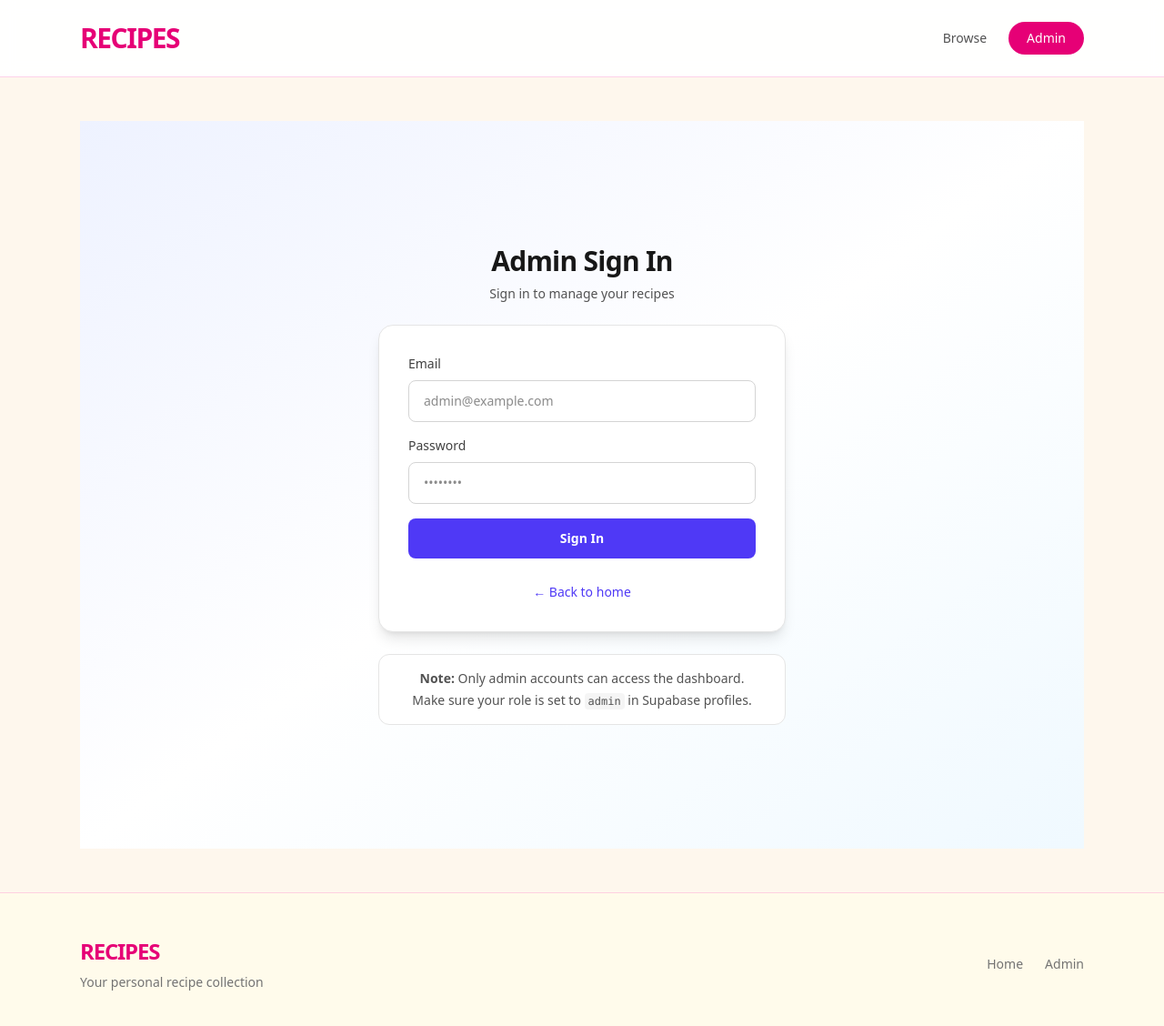
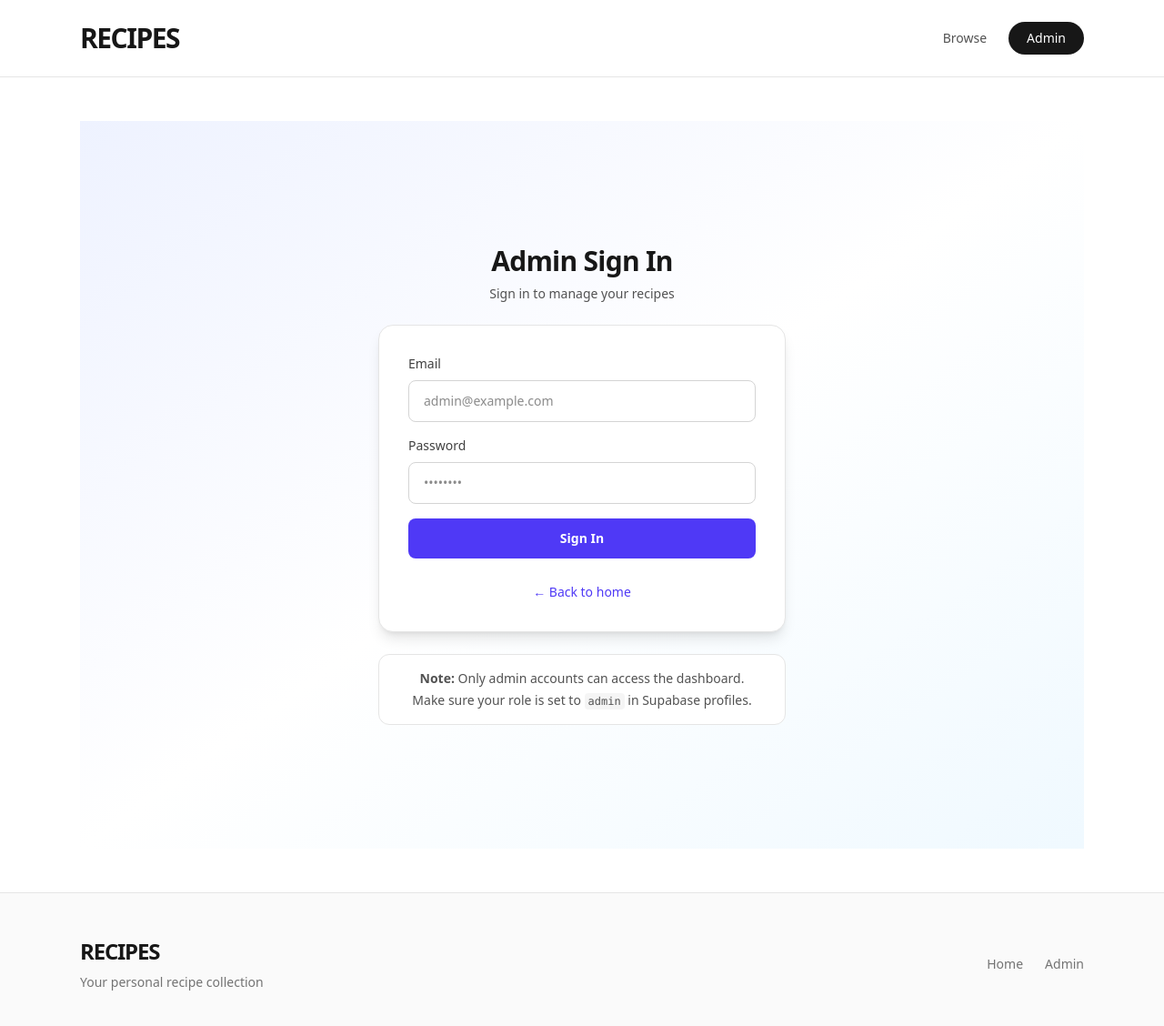
Before and after one commit to ktaylor211091-max/Recipe-website, a Next.js app: page /admin in a window 1280 px wide. Shown: the top 1128 px of the page at 91% size. Built offline with nearby package versions, Linux system fonts and the light colour scheme; no server answers.

Commit message:
Revert to clean black and white minimalist design

```diff
--- a/src/app/RecipeListClient.tsx
+++ b/src/app/RecipeListClient.tsx
@@ -98,10 +98,10 @@ export function RecipeListClient({
           {categories.map((cat) => (
             <div key={cat}>
               <div className="mb-8 text-center">
-                <h3 className="text-4xl font-bold tracking-tighter text-pink-600 mb-2">
+                <h3 className="text-4xl font-bold tracking-tighter text-neutral-900 mb-2">
                   {cat.toUpperCase()}
                 </h3>
-                <p className="text-sm text-neutral-600">
+                <p className="text-sm text-neutral-500">
                   {byCategory[cat].length} {byCategory[cat].length === 1 ? "recipe" : "recipes"}
                 </p>
               </div>
@@ -118,7 +118,7 @@ export function RecipeListClient({
                       href={`/recipes/${r.slug}`}
                       className="group block"
                     >
-                      <div className="overflow-hidden bg-pink-100/50 mb-4 aspect-[4/3] rounded-lg border-2 border-transparent group-hover:border-purple-400 transition-colors duration-300">
+                      <div className="overflow-hidden bg-neutral-100 mb-4 aspect-[4/3] rounded-lg">
                         {imageUrl ? (
                           <img
                             src={imageUrl}
@@ -143,14 +143,14 @@ export function RecipeListClient({
                           </p>
                         )}
 
-                        <div className="flex flex-wrap items-center gap-3 text-xs font-medium text-neutral-600">
+                        <div className="flex flex-wrap items-center gap-3 text-xs font-medium text-neutral-500">
                           {totalTime > 0 && (
                             <span>{totalTime} MIN</span>
                           )}
                           {r.servings && (
                             <span>· {r.servings} SERVINGS</span>
                           )}
-                          <span className="ml-auto text-pink-500 transition-all group-hover:translate-x-1 group-hover:text-purple-600">→</span>
+                          <span className="ml-auto text-neutral-400">→</span>
                         </div>
                       </div>
                     </Link>
--- a/src/app/RecipeSearch.tsx
+++ b/src/app/RecipeSearch.tsx
@@ -27,7 +27,7 @@ export function RecipeSearch({ categories, onSearch }: RecipeSearchProps) {
               setQuery(e.target.value);
               onSearch(e.target.value, selectedCategory);
             }}
-            className="w-full border-b-2 border-pink-300 bg-transparent py-3 text-base font-medium transition-colors focus:border-pink-600 focus:outline-none"
+            className="w-full border-b-2 border-neutral-300 bg-transparent py-3 text-base font-medium transition-colors focus:border-neutral-900 focus:outline-none"
           />
         </div>
 
@@ -37,7 +37,7 @@ export function RecipeSearch({ categories, onSearch }: RecipeSearchProps) {
             setSelectedCategory(e.target.value);
             onSearch(query, e.target.value);
           }}
-          className="border-b-2 border-pink-300 bg-transparent py-3 text-base font-medium transition-colors focus:border-pink-600 focus:outline-none sm:w-48"
+          className="border-b-2 border-neutral-300 bg-transparent py-3 text-base font-medium transition-colors focus:border-neutral-900 focus:outline-none sm:w-48"
         >
           <option value="all">All Categories</option>
           {categories.map((cat) => (
--- a/src/app/globals.css
+++ b/src/app/globals.css
@@ -7,7 +7,7 @@ html {
 }
 
 body {
-	background: #fef7ed;
+	background: white;
 	color: #171717;
 	-webkit-font-smoothing: antialiased;
 	-moz-osx-font-smoothing: grayscale;
@@ -15,7 +15,7 @@ body {
 
 ::selection {
 	color: #fff;
-	background-color: #ec4899;
+	background-color: #000;
 }
 
 /* Custom animations */
@@ -108,7 +108,7 @@ body {
 
 /* Better focus styles */
 *:focus-visible {
-	outline: 2px solid #ec4899;
+	outline: 2px solid #000;
 	outline-offset: 4px;
 }
 
--- a/src/app/layout.tsx
+++ b/src/app/layout.tsx
@@ -14,11 +14,11 @@ export default function RootLayout({
 }>) {
   return (
     <html lang="en">
-      <body className="min-h-screen flex flex-col bg-amber-50">
-        <header className="sticky top-0 z-50 border-b border-pink-300/50 bg-white/95 backdrop-blur-sm">
+      <body className="min-h-screen flex flex-col bg-white">
+        <header className="sticky top-0 z-50 border-b border-neutral-200 bg-white/95 backdrop-blur-sm">
           <div className="mx-auto flex max-w-6xl items-center justify-between px-6 py-6">
             <Link href="/" className="group flex items-center gap-3">
-              <div className="text-3xl font-bold tracking-tighter text-pink-600 transition-all group-hover:scale-105">
+              <div className="text-3xl font-bold tracking-tighter text-neutral-900 transition-all group-hover:scale-105">
                 RECIPES
               </div>
             </Link>
@@ -31,7 +31,7 @@ export default function RootLayout({
               </Link>
               <Link
                 href="/admin"
-                className="rounded-full bg-pink-600 px-5 py-2 text-sm font-medium text-white transition-all hover:bg-purple-600"
+                className="rounded-full bg-neutral-900 px-5 py-2 text-sm font-medium text-white transition-all hover:bg-neutral-700"
               >
                 Admin
               </Link>
@@ -43,11 +43,11 @@ export default function RootLayout({
           <div className="mx-auto max-w-6xl px-6 py-12">{children}</div>
         </main>
 
-        <footer className="border-t border-pink-300/50 bg-amber-50 mt-auto">
+        <footer className="border-t border-neutral-200 bg-neutral-50 mt-auto">
           <div className="mx-auto max-w-6xl px-6 py-12">
             <div className="flex flex-col gap-6 sm:flex-row sm:items-center sm:justify-between">
               <div>
-                <div className="text-2xl font-bold tracking-tighter text-pink-600 mb-2">
+                <div className="text-2xl font-bold tracking-tighter text-neutral-900 mb-2">
                   RECIPES
                 </div>
                 <p className="text-sm text-neutral-500">
--- a/src/app/page.tsx
+++ b/src/app/page.tsx
@@ -32,16 +32,16 @@ export default async function Home() {
       {/* Hero Section */}
       <section className="py-20 text-center animate-fade-in">
         <div className="mx-auto max-w-4xl">
-          <h1 className="text-7xl font-bold tracking-tighter mb-6 leading-none sm:text-8xl">
-            <span className="text-pink-600">DELICIOUS</span><br/><span className="text-purple-900">RECIPES.</span>
+          <h1 className="text-7xl font-bold tracking-tighter text-neutral-900 mb-6 leading-none sm:text-8xl">
+            DELICIOUS<br/>RECIPES.
           </h1>
-          <p className="text-xl text-neutral-700 mb-8 max-w-2xl mx-auto leading-relaxed">
+          <p className="text-xl text-neutral-600 mb-8 max-w-2xl mx-auto leading-relaxed">
             Curated collection of recipes. Simple, bold, and made to be enjoyed.
           </p>
-          <div className="flex flex-wrap items-center justify-center gap-4 text-sm font-medium text-neutral-700">
-            <span className="px-4 py-2 border-2 border-pink-400 bg-pink-50 rounded-full">EASY TO FOLLOW</span>
-            <span className="px-4 py-2 border-2 border-purple-400 bg-purple-50 rounded-full">TRIED & TESTED</span>
-            <span className="px-4 py-2 border-2 border-blue-400 bg-blue-50 rounded-full">NO FLUFF</span>
+          <div className="flex flex-wrap items-center justify-center gap-4 text-sm font-medium text-neutral-500">
+            <span className="px-4 py-2 border border-neutral-200 rounded-full">EASY TO FOLLOW</span>
+            <span className="px-4 py-2 border border-neutral-200 rounded-full">TRIED & TESTED</span>
+            <span className="px-4 py-2 border border-neutral-200 rounded-full">NO FLUFF</span>
           </div>
         </div>
 
@@ -57,10 +57,10 @@ export default async function Home() {
       {/* Recipes Section */}
       <section>
         <div className="mb-12 text-center">
-          <h2 className="text-5xl font-bold tracking-tighter text-purple-900 mb-4">
+          <h2 className="text-5xl font-bold tracking-tighter text-neutral-900 mb-4">
             BROWSE RECIPES
           </h2>
-          <div className="h-1 w-20 bg-gradient-to-r from-pink-500 to-purple-500 mx-auto rounded-full"></div>
+          <div className="h-1 w-20 bg-neutral-900 mx-auto"></div>
         </div>
 
         {!recipes || recipes.length === 0 ? (
```
